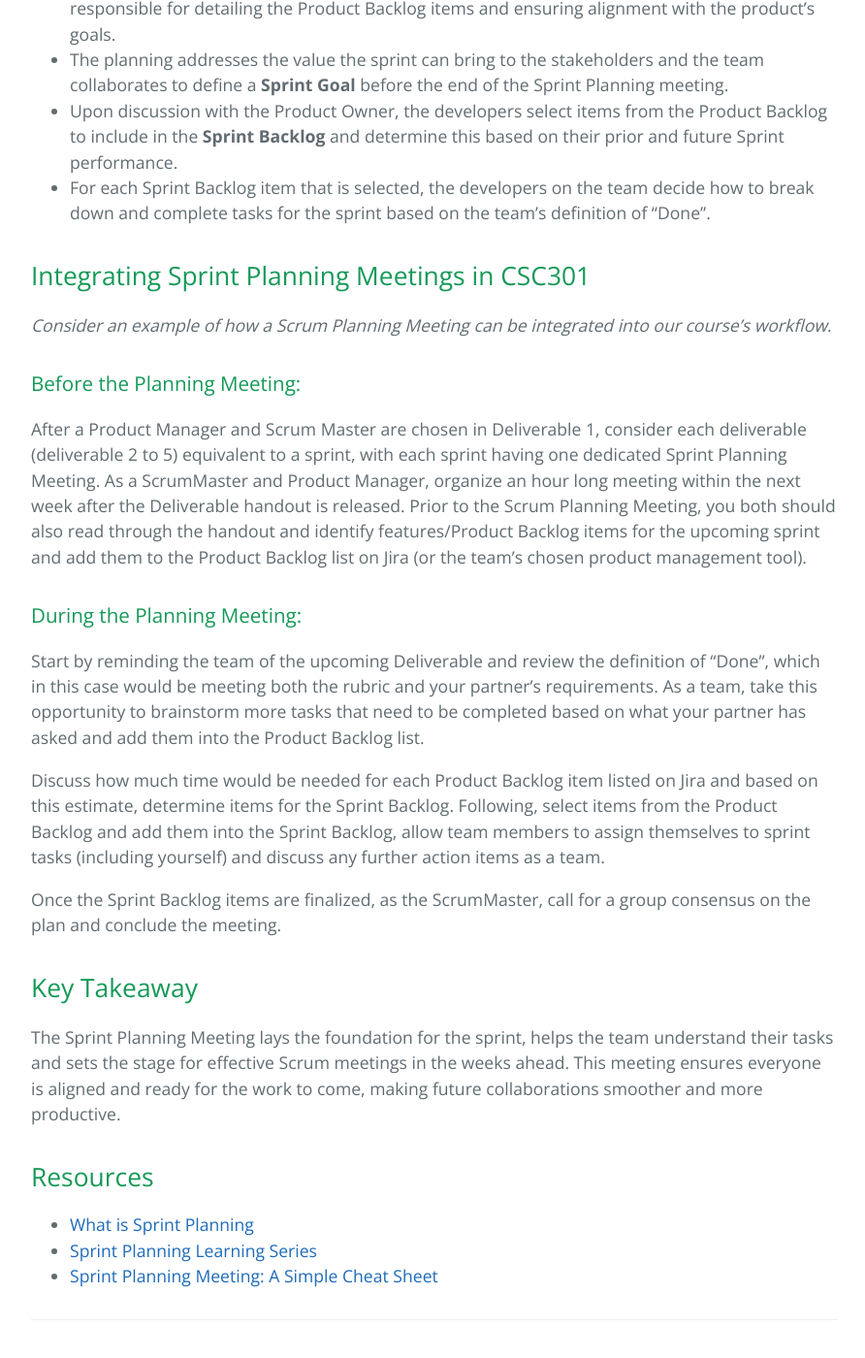
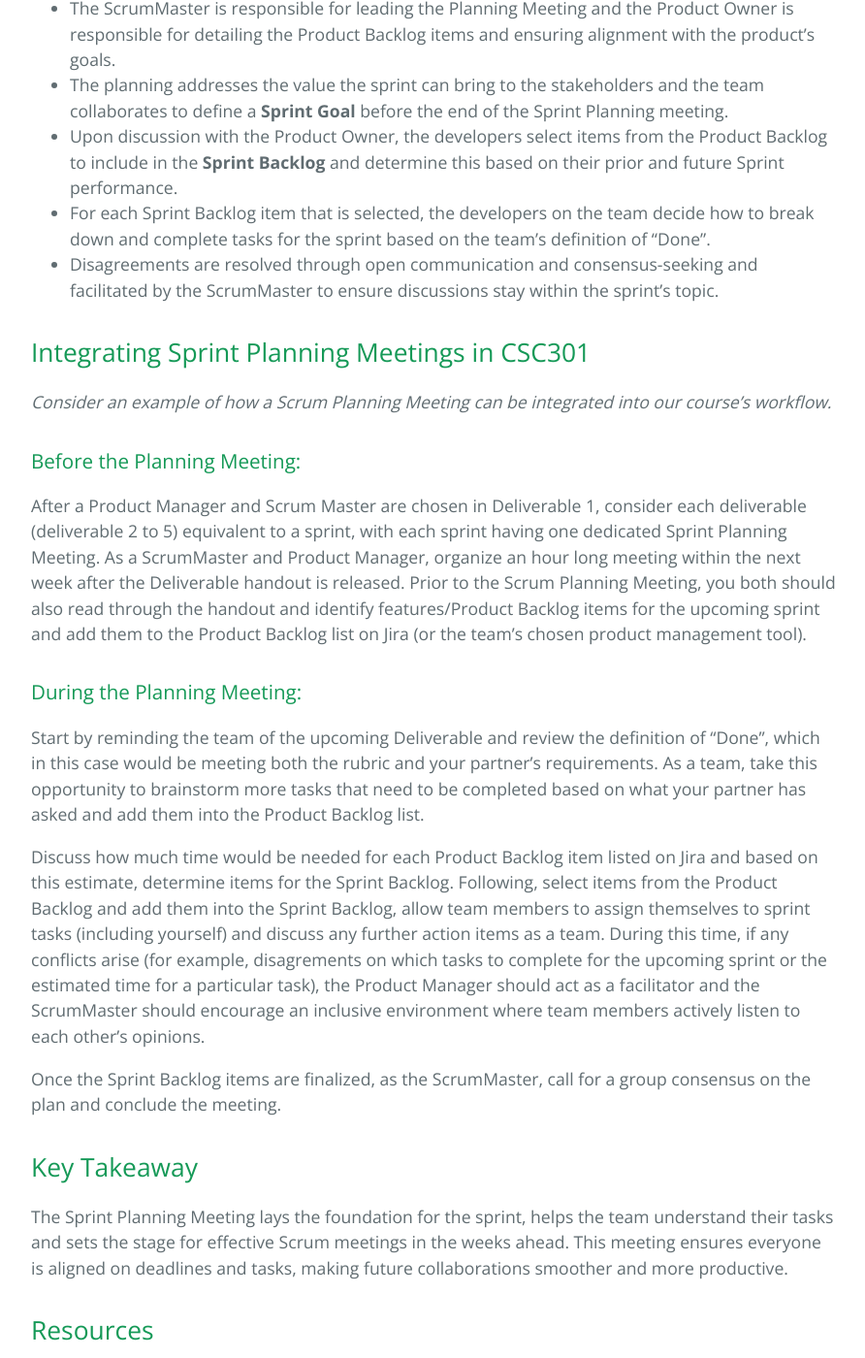
Before and after one commit to learning-software-engineering/learning-software-engineering.github.io, a Jekyll site: the page built from Topics/Software_Engineering/Sprint Planning Meeting.md, in a window 1280 px wide and 1400 px high, scrolled down 967 px. Shown: the whole window at 97% size, without its empty margins (192-1084 px from the left). Built offline with Jekyll 4.4.1, drawn with Linux system fonts in a browser that asks for light colours; our own code applies the rules of GitHub Pages for plain Markdown files; some of the changed text lies outside the part shown.

Commit message:
rephrased and added more information

```diff
--- a/Topics/Software_Engineering/Sprint Planning Meeting.md
+++ b/Topics/Software_Engineering/Sprint Planning Meeting.md
@@ -1,7 +1,7 @@
 # Sprint Planning Meeting
 
 ## Introduction
-In the Scrum framework, sprints function as short, consistent cycles during which a set amount of work is completed. Since they are the heartbeat of the framework, ensuring sprints are well planned, or ensuring a successful Sprint Planning Meeting, is a crucial part of the framework.
+In the Scrum framework, sprints function as short, consistent cycles during which a set amount of work is completed. Since they are the heartbeat of the framework, ensuring sprints are well planned, or ensuring a successful Sprint Planning Meeting, is a crucial part of the framework especially in large teams where effective coordination and communication are key.
 
 
 ## What does a Sprint Planning Meeting Encompass?
@@ -16,7 +16,7 @@ In the Scrum framework, sprints function as short, consistent cycles during whic
 * The planning addresses the value the sprint can bring to the stakeholders and the team collaborates to define a **Sprint Goal** before the end of the Sprint Planning meeting.
 * Upon discussion with the Product Owner, the developers select items from the Product Backlog to include in the **Sprint Backlog** and determine this based on their prior and future Sprint performance.
 * For each Sprint Backlog item that is selected, the developers on the team decide how to break down and complete tasks for the sprint based on the team’s definition of “Done”.
-
+* Disagreements are resolved through open communication and consensus-seeking and facilitated by the ScrumMaster to ensure discussions stay within the sprint's topic.
 
 ## Integrating Sprint Planning Meetings in CSC301
 *Consider an example of how a Scrum Planning Meeting can be integrated into our course’s workflow.*
@@ -27,12 +27,12 @@ After a Product Manager and Scrum Master are chosen in Deliverable 1, consider e
 ### During the Planning Meeting:
 Start by reminding the team of the upcoming Deliverable and review the definition of “Done”, which in this case would be meeting both the rubric and your partner's requirements. As a team, take this opportunity to brainstorm more tasks that need to be completed based on what your partner has asked and add them into the Product Backlog list.
 
-Discuss how much time would be needed for each Product Backlog item listed on Jira and based on this estimate, determine items for the Sprint Backlog. Following, select items from the Product Backlog and add them into the Sprint Backlog, allow team members to assign themselves to sprint tasks (including yourself) and discuss any further action items as a team.
+Discuss how much time would be needed for each Product Backlog item listed on Jira and based on this estimate, determine items for the Sprint Backlog. Following, select items from the Product Backlog and add them into the Sprint Backlog, allow team members to assign themselves to sprint tasks (including yourself) and discuss any further action items as a team. During this time, if any conflicts arise (for example, disagrements on which tasks to complete for the upcoming sprint or the estimated time for a particular task), the Product Manager should act as a facilitator and the ScrumMaster should encourage an inclusive environment where team members actively listen to each other's opinions.
 
 Once the Sprint Backlog items are finalized, as the ScrumMaster, call for a group consensus on the plan and conclude the meeting.
 
 ## Key Takeaway
-The Sprint Planning Meeting lays the foundation for the sprint, helps the team understand their tasks and sets the stage for effective Scrum meetings in the weeks ahead. This meeting ensures everyone is aligned and ready for the work to come, making future collaborations smoother and more productive.
+The Sprint Planning Meeting lays the foundation for the sprint, helps the team understand their tasks and sets the stage for effective Scrum meetings in the weeks ahead. This meeting ensures everyone is aligned on deadlines and tasks, making future collaborations smoother and more productive.
 
 ## Resources
 - [What is Sprint Planning](https://www.scrum.org/resources/what-is-sprint-planning)
```
